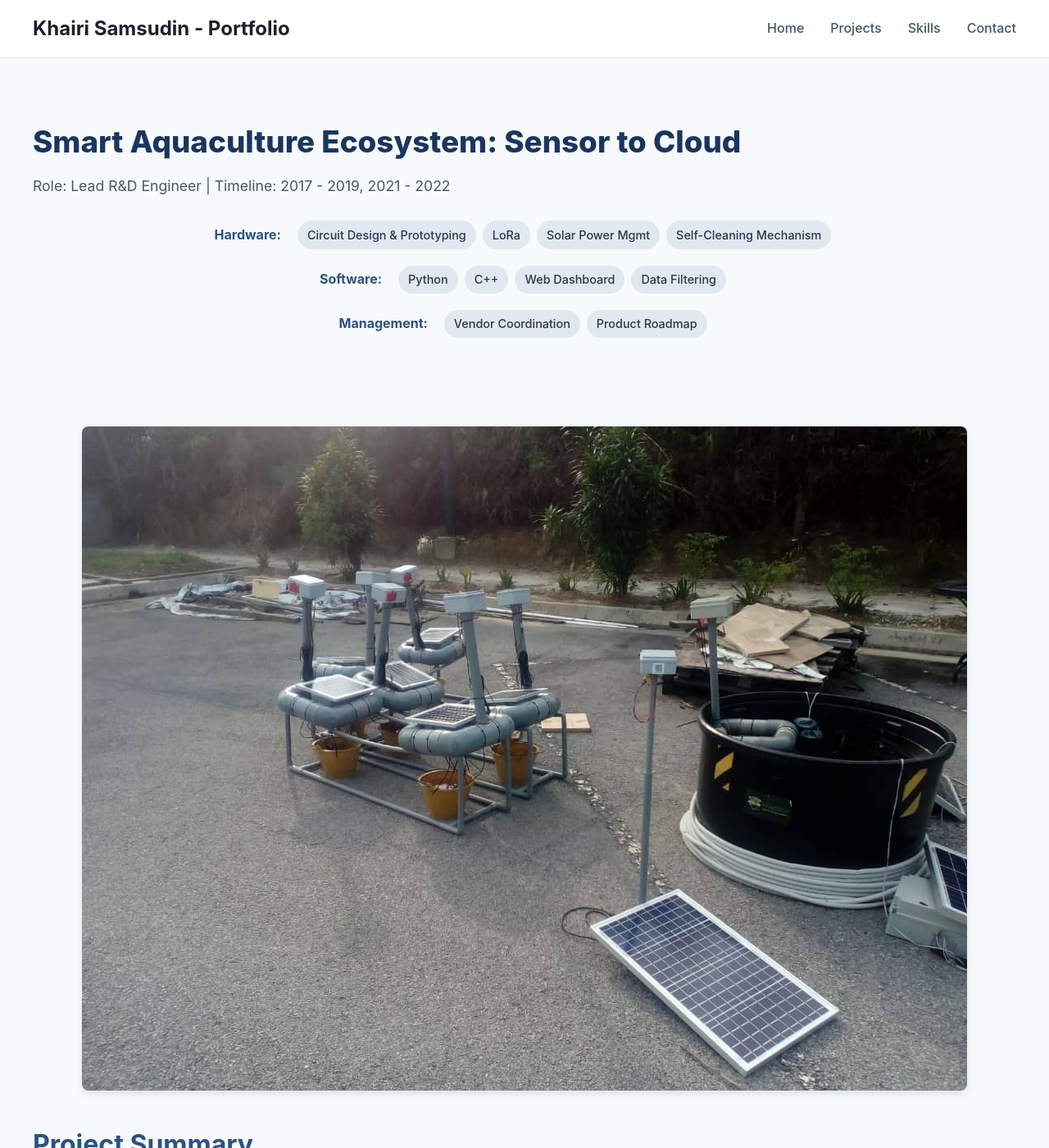
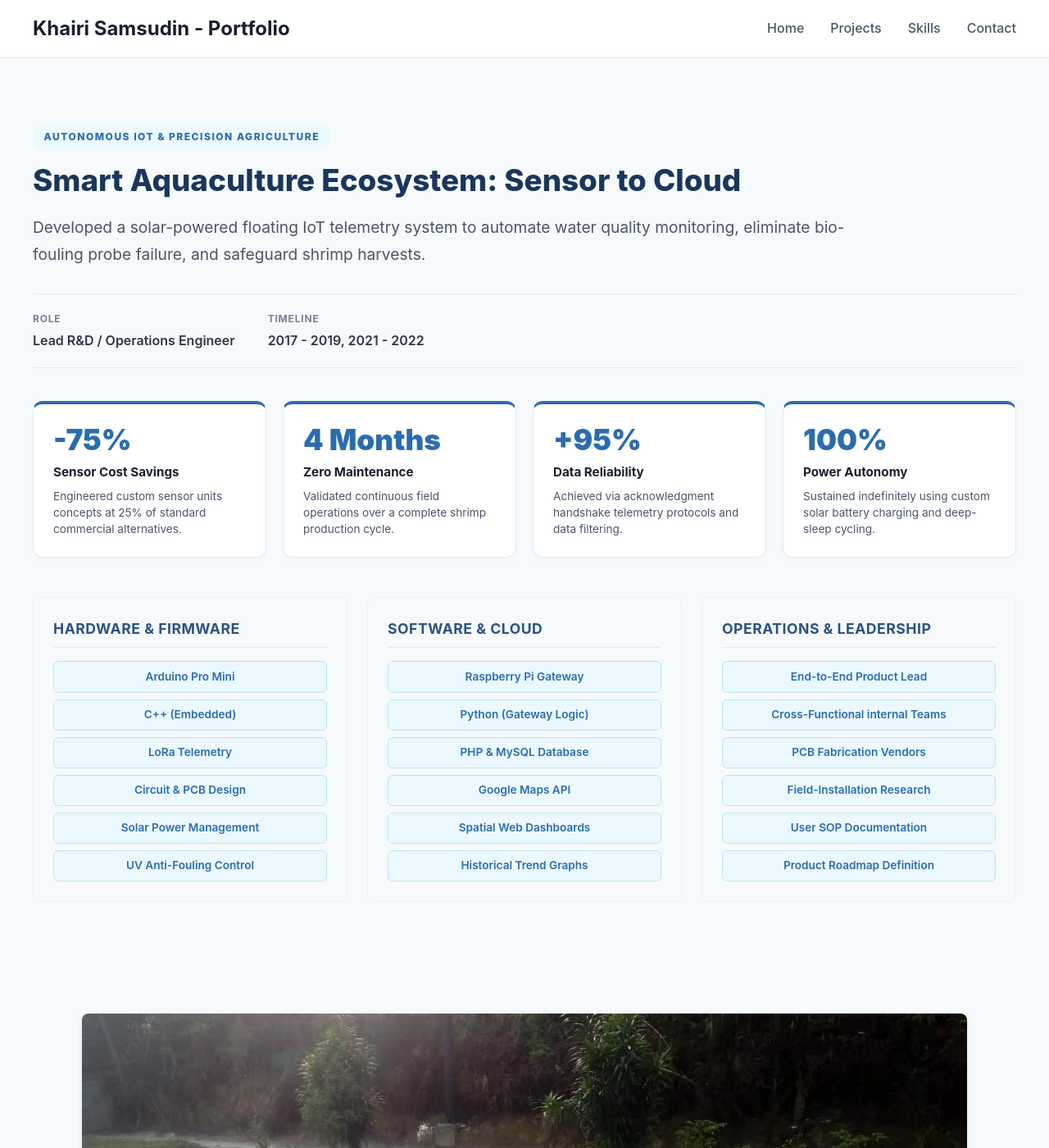
Before and after one commit to xion-xion/xion-xion.github.io, a Jekyll site: the page built from projects/project-aquaculture.html, in a window 1280 px wide and 1400 px high. Shown: the whole window at 82% size. Built offline with Jekyll 4.4.1, drawn with Linux system fonts in a browser that asks for light colours; some of the changed text lies outside the part shown.

Commit message:
feat(aquaculture): upgrade hero, kpi grid, and reliability section

```diff
--- a/projects/project-aquaculture.html
+++ b/projects/project-aquaculture.html
@@ -4,27 +4,81 @@
 ---
 
 <section class="project-hero">
+    <span class="project-category-badge">Autonomous IoT & Precision Agriculture</span>
     <h1>Smart Aquaculture Ecosystem: Sensor to Cloud</h1>
-    <p class="role">Role: Lead R&D Engineer | Timeline: 2017 - 2019, 2021 - 2022</p>
-    <div class="tech-stack-display">
-        <div class="tech-stack-row">
-            <span class="tech-label">Hardware:</span>
-            <span class="tech-tag">Circuit Design & Prototyping</span>
-            <span class="tech-tag">LoRa</span>
-            <span class="tech-tag">Solar Power Mgmt</span>
-            <span class="tech-tag">Self-Cleaning Mechanism</span>
+    <p class="project-subtitle">
+        Developed a solar-powered floating IoT telemetry system to automate water quality monitoring, eliminate bio-fouling probe failure, and safeguard shrimp harvests.
+    </p>
+
+    <div class="project-metadata-bar">
+        <div class="meta-item">
+            <span class="meta-label">Role</span>
+            <span class="meta-val">Lead R&D / Operations Engineer</span>
         </div>
-        <div class="tech-stack-row">
-            <span class="tech-label">Software:</span>
-            <span class="tech-tag">Python</span>
-            <span class="tech-tag">C++</span>
-            <span class="tech-tag">Web Dashboard</span>
-            <span class="tech-tag">Data Filtering</span>
+        <div class="meta-item">
+            <span class="meta-label">Timeline</span>
+            <span class="meta-val">2017 - 2019, 2021 - 2022</span>
         </div>
-        <div class="tech-stack-row">
-            <span class="tech-label">Management:</span>
-            <span class="tech-tag">Vendor Coordination</span>
-            <span class="tech-tag">Product Roadmap</span>
+    </div>
+
+    <!-- Key Performance Indicators (KPIs) -->
+    <div class="project-kpi-grid">
+        <div class="kpi-card">
+            <span class="kpi-number">-75%</span>
+            <span class="kpi-title">Sensor Cost Savings</span>
+            <p class="kpi-desc">Engineered custom sensor units concepts at 25% of standard commercial alternatives.</p>
+        </div>
+        <div class="kpi-card">
+            <span class="kpi-number">4 Months</span>
+            <span class="kpi-title">Zero Maintenance</span>
+            <p class="kpi-desc">Validated continuous field operations over a complete shrimp production cycle.</p>
+        </div>
+        <div class="kpi-card">
+            <span class="kpi-number">+95%</span>
+            <span class="kpi-title">Data Reliability</span>
+            <p class="kpi-desc">Achieved via acknowledgment handshake telemetry protocols and data filtering.</p>
+        </div>
+        <div class="kpi-card">
+            <span class="kpi-number">100%</span>
+            <span class="kpi-title">Power Autonomy</span>
+            <p class="kpi-desc">Sustained indefinitely using custom solar battery charging and deep-sleep cycling.</p>
+        </div>
+    </div>
+
+    <!-- Structured Tech Taxonomy -->
+    <div class="tech-tax-grid">
+        <div class="tech-tax-card">
+            <h3>Hardware & Firmware</h3>
+            <div class="tech-tax-tags">
+                <span class="skill-tag">Arduino Pro Mini</span>
+                <span class="skill-tag">C++ (Embedded)</span>
+                <span class="skill-tag">LoRa Telemetry</span>
+                <span class="skill-tag">Circuit & PCB Design</span>
+                <span class="skill-tag">Solar Power Management</span>
+                <span class="skill-tag">UV Anti-Fouling Control</span>
+            </div>
+        </div>
+        <div class="tech-tax-card">
+            <h3>Software & Cloud</h3>
+            <div class="tech-tax-tags">
+                <span class="skill-tag">Raspberry Pi Gateway</span>
+                <span class="skill-tag">Python (Gateway Logic)</span>
+                <span class="skill-tag">PHP & MySQL Database</span>
+                <span class="skill-tag">Google Maps API</span>
+                <span class="skill-tag">Spatial Web Dashboards</span>
+                <span class="skill-tag">Historical Trend Graphs</span>
+            </div>
+        </div>
+        <div class="tech-tax-card">
+            <h3>Operations & Leadership</h3>
+            <div class="tech-tax-tags">
+                <span class="skill-tag">End-to-End Product Lead</span>
+                <span class="skill-tag">Cross-Functional internal Teams</span>
+                <span class="skill-tag">PCB Fabrication Vendors</span>
+                <span class="skill-tag">Field-Installation Research</span>
+                <span class="skill-tag">User SOP Documentation</span>
+                <span class="skill-tag">Product Roadmap Definition</span>
+            </div>
         </div>
     </div>
 </section>
@@ -64,6 +118,26 @@
 
         <hr>
 
+        <h3>Software & Field Reliability</h3>
+        <p>Physical hardware is only half the solution in aquaculture. To sustain a 4-month zero-maintenance deployment in harsh, bio-fouling pond environments, I developed advanced firmware algorithms and self-cleaning hardware control loops.</p>
+
+        <div class="tech-tax-grid">
+            <div class="tech-tax-card">
+                <h3>C++ Drift Compensation</h3>
+                <p>Developed a self-correcting calibration algorithm in C++ to autonomously compensate for sensor drift over time. This mathematically adjusted raw values, keeping water chemistry telemetry (pH, DO, Temp) highly accurate over months without requiring manual recalibration.</p>
+            </div>
+            <div class="tech-tax-card">
+                <h3>UV Anti-Fouling Self-Cleaning</h3>
+                <p>Bio-fouling (algae and bacterial growth) on submerged probes typically ruins telemetry within weeks. I integrated a UV light cleaning mechanism controlled by firmware that periodically sterilized the sensor probes, preventing fouling and ensuring zero-maintenance survivability.</p>
+            </div>
+            <div class="tech-tax-card">
+                <h3>Low-Power Telemetry Handshake</h3>
+                <p>To operate indefinitely on solar energy, I engineered a deep-sleep cycle waking the Arduino node every 15 minutes. Data transmission utilized an acknowledgment-based LoRa handshake: the node continuously retries with error-filtering until the base station confirms receipt.</p>
+            </div>
+        </div>
+
+        <hr>
+
         <h3>Dashboard Walkthrough</h3>
 
         <div class="feature-row">
```
Also changed, not shown: PORTFOLIO_UPGRADE_PLAN.md (+6 -1 lines).
